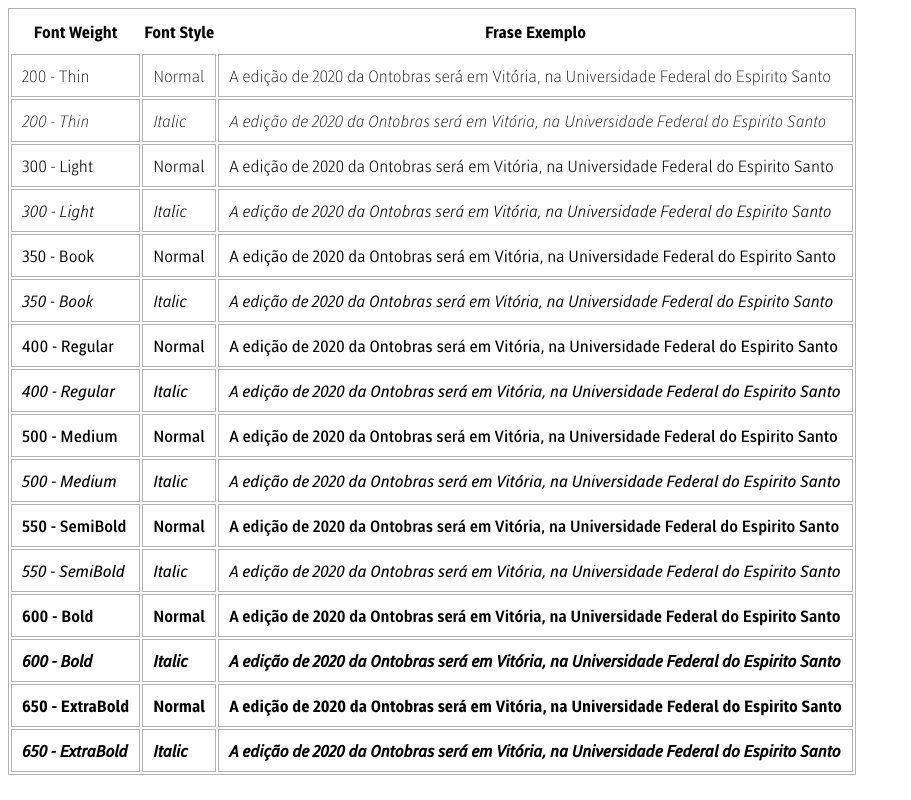
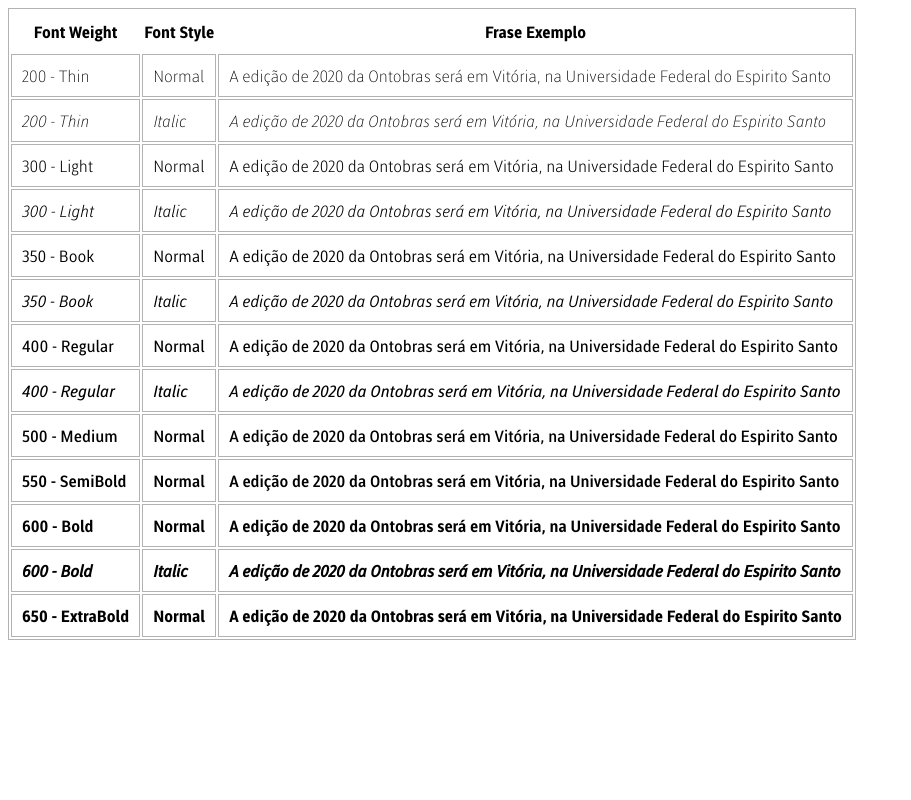
Before and after one commit to feluzan/UfesSansWeb, a plain HTML site: page index.html in a window 1280 px wide. Shown: the whole page, without its empty margins (0-911 px from the left). Drawn offline with Linux system fonts and the light colour scheme.

Commit message:
no message

```diff
--- a/index.html
+++ b/index.html
@@ -70,22 +70,9 @@
 				<td>A edição de 2020 da Ontobras será em Vitória, na Universidade Federal do Espirito Santo</td>
 			</tr>
 
-			<tr class='Medium italic'>
-				<td>500 - Medium</td>
-				<td>Italic</td>
-				<td>A edição de 2020 da Ontobras será em Vitória, na Universidade Federal do Espirito Santo</td>
-			</tr>
-
-
 			<tr class='SemiBold'>
 				<td>550 - SemiBold</td>
 				<td>Normal</td>
-				<td>A edição de 2020 da Ontobras será em Vitória, na Universidade Federal do Espirito Santo</td>
-			</tr>
-
-			<tr class='SemiBold italic'>
-				<td>550 - SemiBold</td>
-				<td>Italic</td>
 				<td>A edição de 2020 da Ontobras será em Vitória, na Universidade Federal do Espirito Santo</td>
 			</tr>
 
@@ -107,12 +94,6 @@
 				<td>A edição de 2020 da Ontobras será em Vitória, na Universidade Federal do Espirito Santo</td>
 			</tr>
 
-			<tr class='ExtraBold italic'>
-				<td>650 - ExtraBold</td>
-				<td>Italic</td>
-				<td>A edição de 2020 da Ontobras será em Vitória, na Universidade Federal do Espirito Santo</td>
-			</tr>
-
 
 
 
```
